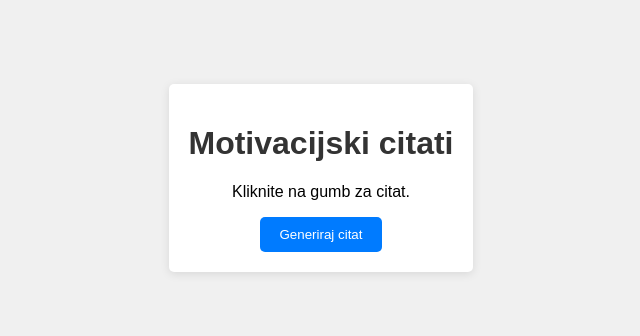
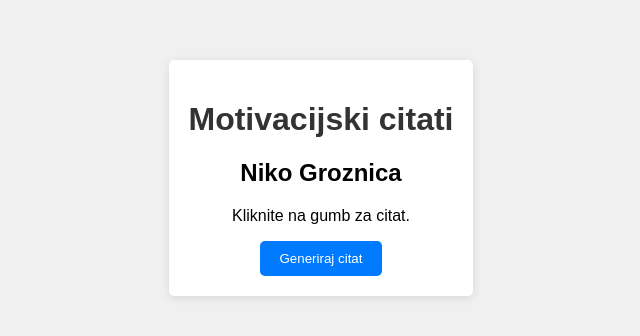
Before and after one commit to nikogro97/my-motivational-app, a website: page index.html in a window 1280 px wide. Shown: the part 222-558 px from the top of the page, without its empty margins (319-959 px from the left). Drawn offline with Linux system fonts and the light colour scheme.

Commit message:
index.html changed with my name

```diff
--- a/index.html
+++ b/index.html
@@ -9,6 +9,7 @@
   <body>
     <main class="container">
       <h1>Motivacijski citati</h1>
+      <h2>Niko Groznica</h2>
       <p id="quote">Kliknite na gumb za citat.</p>
       <button id="generate">Generiraj citat</button>
     </main>
```
